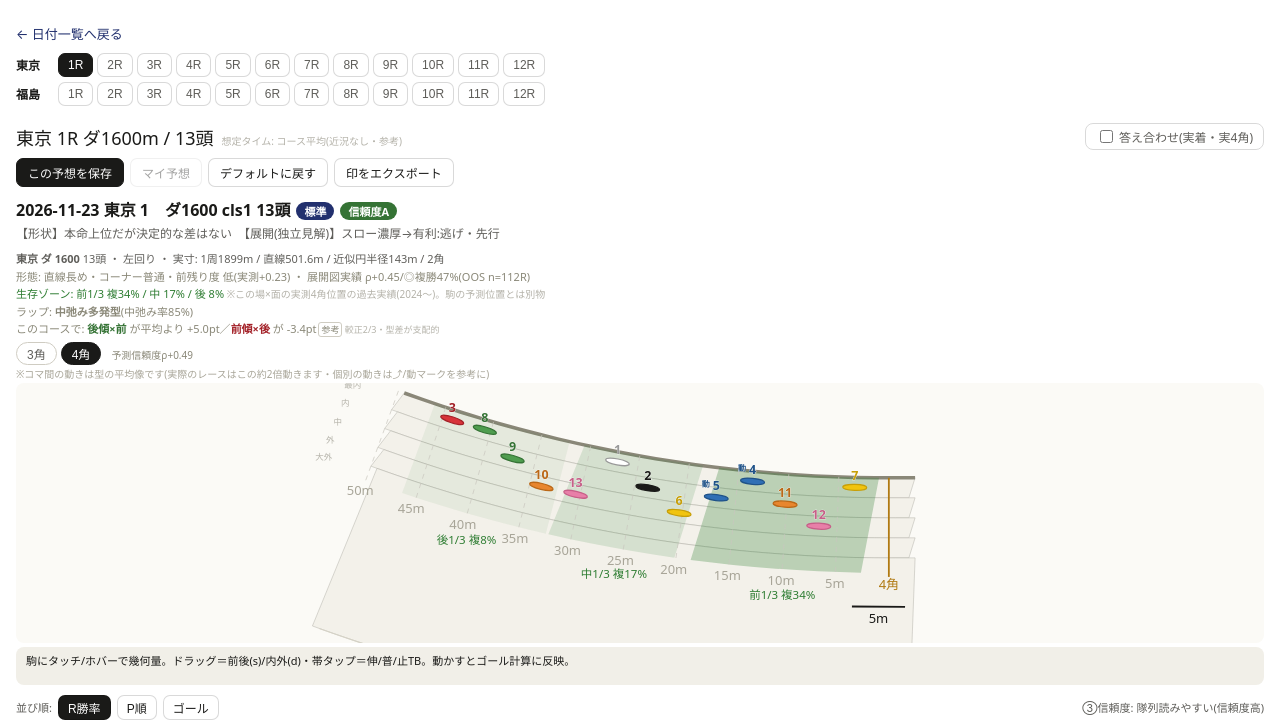
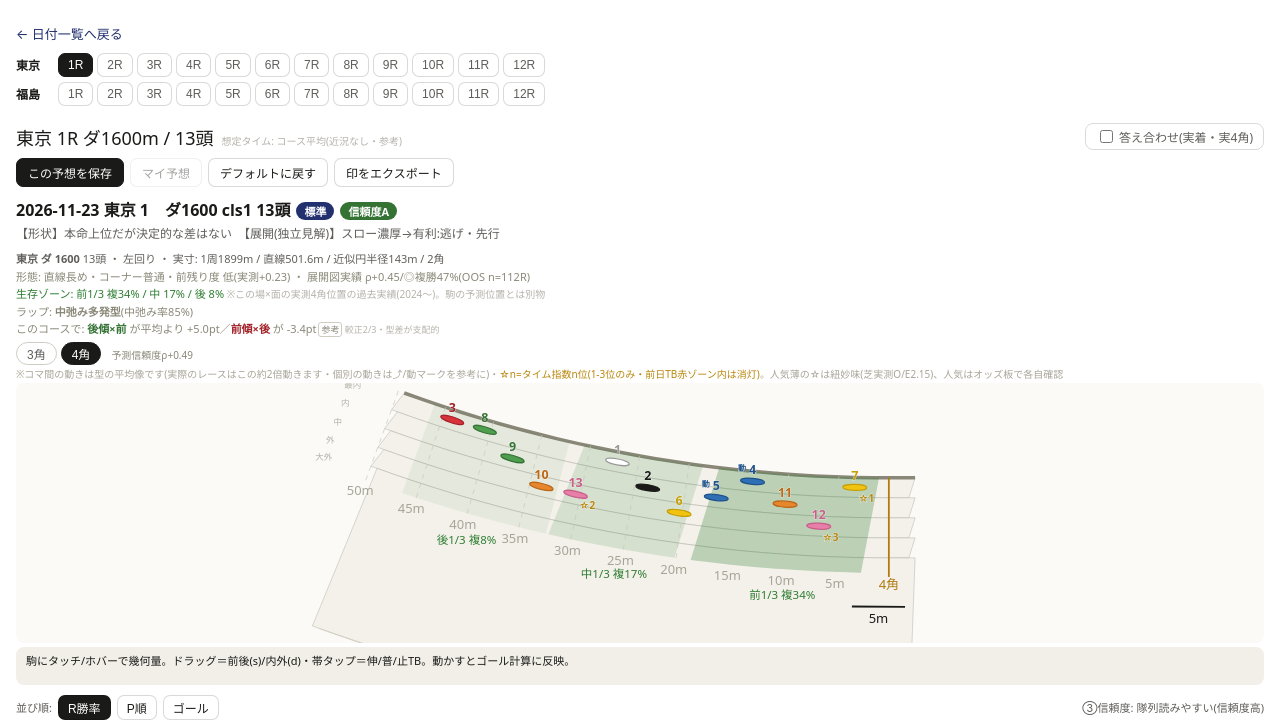
Before and after one commit to coca448/keiba-share, a plain HTML site: page 20261123.html in a window 1280 px wide. Shown: the top 727 px of the page. Drawn offline with Linux system fonts and the light colour scheme.

Commit message:
共有: 20261123 予想

```diff
--- a/20261123.html
+++ b/20261123.html
@@ -661,13 +661,13 @@ function ovTabsRender(){
     var tp=currentData.tbPrev;
     html+='<button onclick="tbPrevToggle();" style="margin-right:4px;padding:2px 10px;border-radius:12px;border:1px solid '+(tbPrevOn?'#1a1a18':'#cfccc2')+';background:'+(tbPrevOn?'#1a1a18':'#fff')+';color:'+(tbPrevOn?'#fff':'#5f5e5a')+';font-size:12px;cursor:pointer;">前日TB</button>';
     if(tbPrevOn){
-      html+='<span style="font-size:10px;color:#5f5e5a;margin-right:6px;">前日TB('+tp.src.slice(4,6)+'/'+tp.src.slice(6,8)+(tp.course?'・'+tp.course+'コース':'')+'・'+tp.nR+'R): <span style="color:#b03535">赤=前日複勝O/E≤0.5の消しゾーン</span> ()=頭数・※R順1-3には効かない(4ヶ月実測)・効くのは指数下位の消し</span>';
+      html+='<span style="font-size:10px;color:#5f5e5a;margin-right:6px;">前日TB('+tp.src.slice(4,6)+'/'+tp.src.slice(6,8)+(tp.course?'・'+tp.course+'コース':'')+'・'+tp.nR+'R): <span style="color:#b03535">赤=前日複勝O/E≤0.5</span> ※用途=10人気以下の紐切り専用(赤穴0.75/非赤穴1.24・4ヶ月実測)。9人気以内には無情報</span>';
     }
   }
   html+='<span style="font-size:10px;color:#8a8878;margin-left:6px;">予測信頼度ρ'+CORNER_RHO[cornerTab]
     +(cornerTab!==4?'・閲覧専用(手直し/TB/ゴール計算は4角タブのみ・②③は4角基準)':'')+'</span>';
   // 整合性検証(2026-08-01)実測: 予測の動く率=実測の約0.47倍・個別の動きの予測力ρ+0.09=較正せず性格を明記(coca判断)
-  html+='<div style="font-size:10px;color:#a8a598;margin-top:1px;">※コマ間の動きは型の平均像です(実際のレースはこの約2倍動きます・個別の動きは⤴/動マークを参考に)</div>';
+  html+='<div style="font-size:10px;color:#a8a598;margin-top:1px;">※コマ間の動きは型の平均像です(実際のレースはこの約2倍動きます・個別の動きは⤴/動マークを参考に)・<span style="color:#b8860b">☆n=タイム指数n位(1-3位のみ・前日TB赤ゾーン内は消灯)</span>。人気薄の☆は紐妙味(芝実測O/E2.15)、人気はオッズ板で各自確認</div>';
   el.innerHTML=html;
 }
 function ovDraw(){
@@ -747,6 +747,18 @@ function ovDraw(){
     var pk=ovXY(sMax+4.5,(k2<4?BB[k2]+1.0:Math.min(BB[4]+1.5,(BB[4]+dView)/2))), ck=bc(bandTB[k2]);
     parts.push('<text x="'+pk.x+'" y="'+(pk.y+0.35)+'" text-anchor="middle" font-size="0.85" fill="'+ck.s+'" pointer-events="none">'+LANES[k2]+(ck.t!=='-'?ck.t:'')+'</text>');
   }
+  // ☆マーク(2026-11-24採用): タイム指数(指)レース内1-3位に☆n。前日TB赤セル内にいる間は消灯(非赤条件)。
+  // 根拠: 芝4ヶ月実測で「指1-3×非赤×10人気以下」複勝O/E2.15(人気は変動するためマークは指×位置のみ、人気判断はcoca)
+  var _tbCells=(currentData&&currentData.tbPrev&&currentData.shida==='芝')?currentData.tbPrev.cells:null;
+  var _starRed=function(h){
+    if(!_tbCells||cornerTab!==4) return false;
+    var ss2=arr.map(function(x){return x.s;}).sort(function(a,b){return a-b;});
+    var n2=ss2.length, b1=ss2[Math.min(n2-1,Math.ceil(n2/3)-1)], b2=ss2[Math.min(n2-1,Math.ceil(2*n2/3)-1)];
+    var fb=h.s<=b1?'前':(h.s<=b2?'中団':'後');
+    var lane=h.d<2?'内':(h.d<4?'中':'外');
+    var v=_tbCells[lane+'|'+fb];
+    return !!(v&&v[0]!=null&&v[0]<=0.5&&v[1]>=6);
+  };
   ghosts.forEach(function(gh){
     var p=ovXY(gh.s,gh.d);
     parts.push('<g pointer-events="none" opacity="0.55">'
@@ -762,6 +774,9 @@ function ovDraw(){
       +'<text x="'+p.x+'" y="'+(p.y-0.75)+'" text-anchor="middle" font-size="1.25" font-weight="600" fill="'+cap.s+'" stroke="#fff" stroke-width="0.06" paint-order="stroke" pointer-events="none">'+h.no+'</text>'
       +(h.mkClass?'<text x="'+(p.x+1.05)+'" y="'+(p.y-1.05)+'" text-anchor="middle" font-size="0.95" font-weight="700" fill="'+(h.mkClass==='常習'?'#b45309':'#d9a75f')+'" stroke="#fff" stroke-width="0.05" paint-order="stroke" pointer-events="none">⤴</text>':'')
       +(h.kdClass==='高'?'<text x="'+(p.x-1.05)+'" y="'+(p.y-1.05)+'" text-anchor="middle" font-size="0.8" font-weight="700" fill="#1f5288" stroke="#fff" stroke-width="0.05" paint-order="stroke" pointer-events="none">動</text>':'')
+      +(function(){var si=(h.rKeys||{})['指数'];
+        if(!si||si>3||_starRed(h)) return '';
+        return '<text x="'+(p.x+1.15)+'" y="'+(p.y+1.45)+'" text-anchor="middle" font-size="1.0" font-weight="700" fill="#b8860b" stroke="#fff" stroke-width="0.06" paint-order="stroke" pointer-events="none">☆'+si+'</text>';})()
       +'</g>');
   });
   var pb1=ovXY(sMin+1,dView+3.4), pb2=ovXY(sMin+6,dView+3.4);
```
